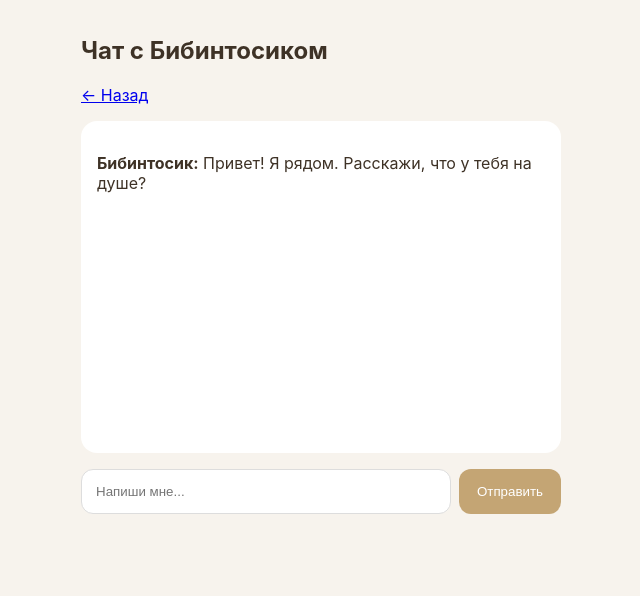
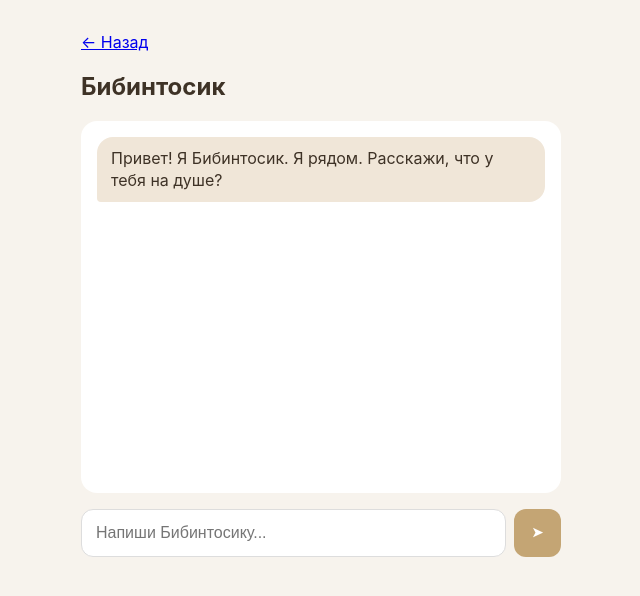
Before and after one commit to dh7zt2g8cf-gif/Vaskin-Bibintosik, a Flask app: page /chat in a window 1280 px wide. Shown: the top 596 px of the page, without its empty margins (319-959 px from the left). Run offline with Flask 3, Linux system fonts and the light colour scheme; some libraries are stand-ins or nearby versions.

Commit message:
Update chat.html

```diff
--- a/templates/chat.html
+++ b/templates/chat.html
@@ -1,15 +1,70 @@
 {% extends "layout.html" %}
 
 {% block body %}
-<h2>Чат с Бибинтосиком</h2>
+<style>
+    .chat-box {
+        background: white;
+        border-radius: 16px;
+        padding: 16px;
+        min-height: 340px;
+        max-height: 50vh;
+        overflow-y: auto;
+        margin-bottom: 16px;
+    }
+    .message {
+        margin-bottom: 14px;
+        line-height: 1.4;
+    }
+    .message.user {
+        text-align: right;
+    }
+    .message.user span {
+        background: #C4A574;
+        color: white;
+        padding: 10px 14px;
+        border-radius: 16px 16px 4px 16px;
+        display: inline-block;
+    }
+    .message.assistant span {
+        background: #F0E6D8;
+        padding: 10px 14px;
+        border-radius: 16px 16px 16px 4px;
+        display: inline-block;
+    }
+    form {
+        display: flex;
+        gap: 8px;
+    }
+    input {
+        flex: 1;
+        padding: 14px;
+        border-radius: 12px;
+        border: 1px solid #ddd;
+        font-size: 16px;
+    }
+    button {
+        padding: 14px 18px;
+        border-radius: 12px;
+        background: #C4A574;
+        color: white;
+        border: none;
+        font-weight: 600;
+    }
+</style>
+
 <p><a href="/">← Назад</a></p>
+<h2>Бибинтосик</h2>
 
-<div id="chat-box" style="background:white; border-radius:16px; padding:16px; min-height:300px; margin-bottom:16px;">
-    <p><strong>Бибинтосик:</strong> Привет! Я рядом. Расскажи, что у тебя на душе?</p>
+<div class="chat-box">
+    {% for msg in messages %}
+        <div class="message {{ msg.role }}">
+            <span>{{ msg.content }}</span>
+        </div>
+    {% endfor %}
 </div>
 
-<form action="/chat" method="post" style="display:flex; gap:8px;">
-    <input type="text" name="message" placeholder="Напиши мне..." required style="flex:1; padding:14px; border-radius:12px; border:1px solid #ddd;">
-    <button type="submit" style="padding:14px 18px; border-radius:12px; background:#C4A574; color:white; border:none;">Отправить</button>
+<form action="/chat" method="post">
+    <input type="text" name="message" placeholder="Напиши Бибинтосику..." required autocomplete="off">
+    <button type="submit">➤</button>
 </form>
 {% endblock %}
```
